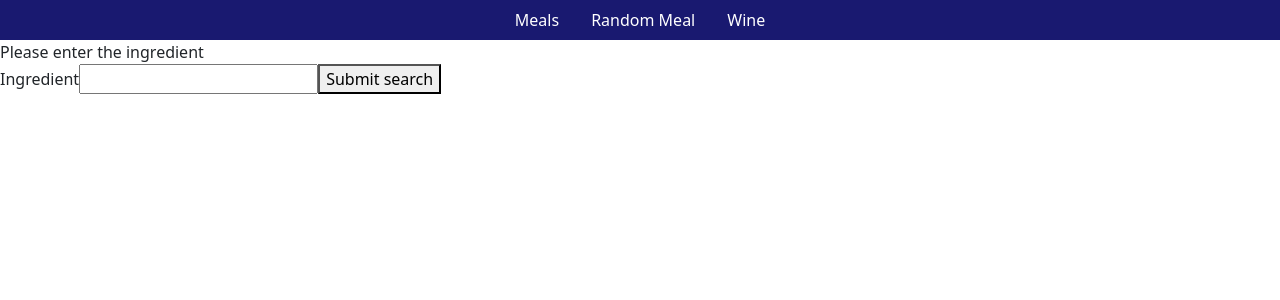
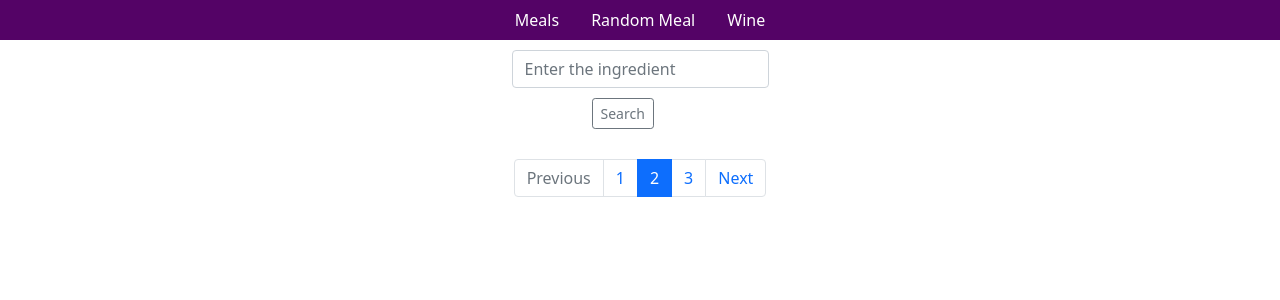
Before and after one commit to mihaicaragea/mealproject, a React (Create React App) app: page /meal in a window 1280 px wide. Shown: the top 300 px of the page. Built offline with nearby package versions, Linux system fonts and the light colour scheme.

Commit message:
styled components for meal

```diff
--- a/package.json
+++ b/package.json
@@ -8,6 +8,7 @@
     "@testing-library/user-event": "^12.6.0",
     "mdbreact": "^5.0.1",
     "react": "^17.0.1",
+    "react-bootstrap": "^1.4.0",
     "react-dom": "^17.0.1",
     "react-scripts": "4.0.1",
     "styled-components": "^5.2.1",
@@ -39,6 +40,7 @@
   },
   "devDependencies": {
     "axios": "^0.21.0",
-    "react-router-dom": "^5.2.0"
+    "react-router-dom": "^5.2.0",
+    "reactstrap": "^8.7.1"
   }
 }
--- a/src/components/Navbar.js
+++ b/src/components/Navbar.js
@@ -2,7 +2,7 @@ import React from 'react';
 import styled from 'styled-components';
 
 const NavStyle = styled.div`
-  background-color: midnightblue;
+  background-color: #540366;
 `
 
 
--- a/src/layout/MealDetails.js
+++ b/src/layout/MealDetails.js
@@ -1,5 +1,24 @@
 import React, {useState, useEffect} from 'react';
 import axios from 'axios';
+import styled from "styled-components";
+
+const Meal = styled.div`
+margin: 40px;
+padding: 20px;
+background-color: #f0d880;
+border-radius: 20px;
+`
+
+const Title = styled.h1`
+  align-items: center;
+`
+
+const Table = styled.table`
+  margin: 40px;
+  width: 80%;
+  border: solid #d1d1d1;
+`
+
 
 function MealDetails(props) {
 
@@ -25,11 +44,12 @@ function MealDetails(props) {
 
     return (
         <>
-            <h1>{mealSummary.title}</h1><br/>
-            <div dangerouslySetInnerHTML={{ __html: mealSummary.summary }} />
+            <Title>{mealSummary.title}</Title><br/>
+            <Meal dangerouslySetInnerHTML={{ __html: mealSummary.summary }} />
 
-            <table className="table">
-                <thead>
+            <div>
+                <Table className="table table-striped table-light">
+                    <thead className="table-warning">
                     <tr>
                         <th scope="col">#</th>
                         <th scope="col">Name</th>
@@ -46,7 +66,8 @@ function MealDetails(props) {
                                 </tr>
                     })}
                     </tbody>
-            </table>
+                </Table>
+            </div>
         </>
     );
 }
--- a/src/layout/Meals.js
+++ b/src/layout/Meals.js
@@ -1,6 +1,21 @@
 import React, {useState, useEffect} from 'react';
 import axios from 'axios';
 import {Link} from "react-router-dom";
+import styled from "styled-components";
+
+const Input = styled.input`
+  margin-top: 10px;
+`
+
+const Button = styled.button`
+  margin-top: 10px;
+  margin-bottom: 10px;
+  margin-left: 80px;
+`
+
+const Pagination = styled.div`
+margin-top: 20px;
+`
 
 function Meals(props) {
 
@@ -16,8 +31,7 @@ function Meals(props) {
 
     const handleSubmit = (e) => {
         e.preventDefault();
-        console.log(ingredient);
-        axios.get(`https://api.spoonacular.com/recipes/complexSearch?apiKey=${anotherKey}&query=${ingredient}&number=40`)
+        axios.get(`https://api.spoonacular.com/recipes/complexSearch?apiKey=${anotherKey}&query=${ingredient}&number=12`)
             .then(response => {
                 setMealList(response.data.results)
             })
@@ -26,18 +40,18 @@ function Meals(props) {
 
     return (
         <>
-        <div>Please enter the ingredient</div>
 
+            <div className="nav justify-content-center">
+                <form onSubmit={handleSubmit}>
+                    <Input className="form-control mr-sm-2" type="search" placeholder="Enter the ingredient" aria-label="Search" name="ingredient" value={ingredient} onChange={handleChange}/>
+                    <Button className="btn btn-sm btn-outline-secondary" type="submit">Search</Button>
+                </form>
+            </div>
 
-            <form action="" onSubmit={handleSubmit}>
-                <label htmlFor="ingredient">Ingredient</label>
-                <input type="text" id="ingredient" name="ingredient" value={ingredient} onChange={handleChange}/>
-                <button type='submit'>Submit search</button>
-            </form>
 
             <div className='row align-items-center'>
                 {mealList.map((meal, index) => {
-                    return <div className='col'>
+                    return <div className='col-sm-2'>
                         <div className="card" key={index}>
                             <img src={meal.image} className="card-img-top" alt="..."/>
                             <div className="card-body">
@@ -49,6 +63,24 @@ function Meals(props) {
                 })}
             </div>
 
+            <Pagination>
+                <nav aria-label="...">
+                    <ul className="pagination justify-content-center">
+                        <li className="page-item disabled">
+                            <span className="page-link">Previous</span>
+                        </li>
+
+                        <li className="page-item"><a className="page-link" href="#">1</a></li>
+
+                        <li className="page-item active"><span className="page-link">2<span className="sr-only"></span></span></li>
+
+                        <li className="page-item"><a className="page-link" href="#">3</a></li>
+
+                        <li className="page-item"><a className="page-link" href="#">Next</a></li>
+                    </ul>
+                </nav>
+            </Pagination>
+
         </>
 
     );
--- a/src/layout/Wine.js
+++ b/src/layout/Wine.js
@@ -1,4 +1,9 @@
 import React from 'react';
+import styled from "styled-components";
+
+const ButtonGroup = styled.div`
+  margin-top: 20px;
+`
 
 function Wine(props) {
 
@@ -19,31 +24,18 @@ function Wine(props) {
         'madeira', 'banyuls', 'vin_santo', 'port', 'cava', 'cremant', 'champagne', 'prosecco', 'spumante', 'cream_sherry',
          'dry_sherry', 'dry_vermouth']
 
-    let listOfWines = [];
 
-    const getListOfWines = (list, e) => {
-        list.forEach(wine => {
-            listOfWines.push(<div>
-                <p>{wine}</p>
-            </div>)
-        })
-        console.log(list)
-    }
-
-    const clearListOfWines = () => {
-        setTimeout(() => {
-            listOfWines = [];
-        }, 1000)
-    }
-
-    clearListOfWines();
 
 
     return (
         <>
-            <button type="button" className="btn btn-primary" onClick={getListOfWines(whiteWine)}>White wines</button>
-            <button type="button" className="btn btn-primary" onClick={getListOfWines(redWine)}>Red wines</button>
-            <button type="button" className="btn btn-primary" onClick={getListOfWines(desertWine)}>Dessert wines</button>
+            <ButtonGroup className="pagination justify-content-center">
+                <div className="btn-group" role="group" aria-label="Basic example">
+                    <button type="button" className="btn btn-outline-primary">White</button>
+                    <button type="button" className="btn btn-outline-primary">Red</button>
+                    <button type="button" className="btn btn-outline-primary">Dessert</button>
+                </div>
+            </ButtonGroup>
 
         </>
     );
```
Also changed, not shown: 2 other files (tests, documents, lock files or other folders). Lines whose indentation alone changed are shown as unchanged.
